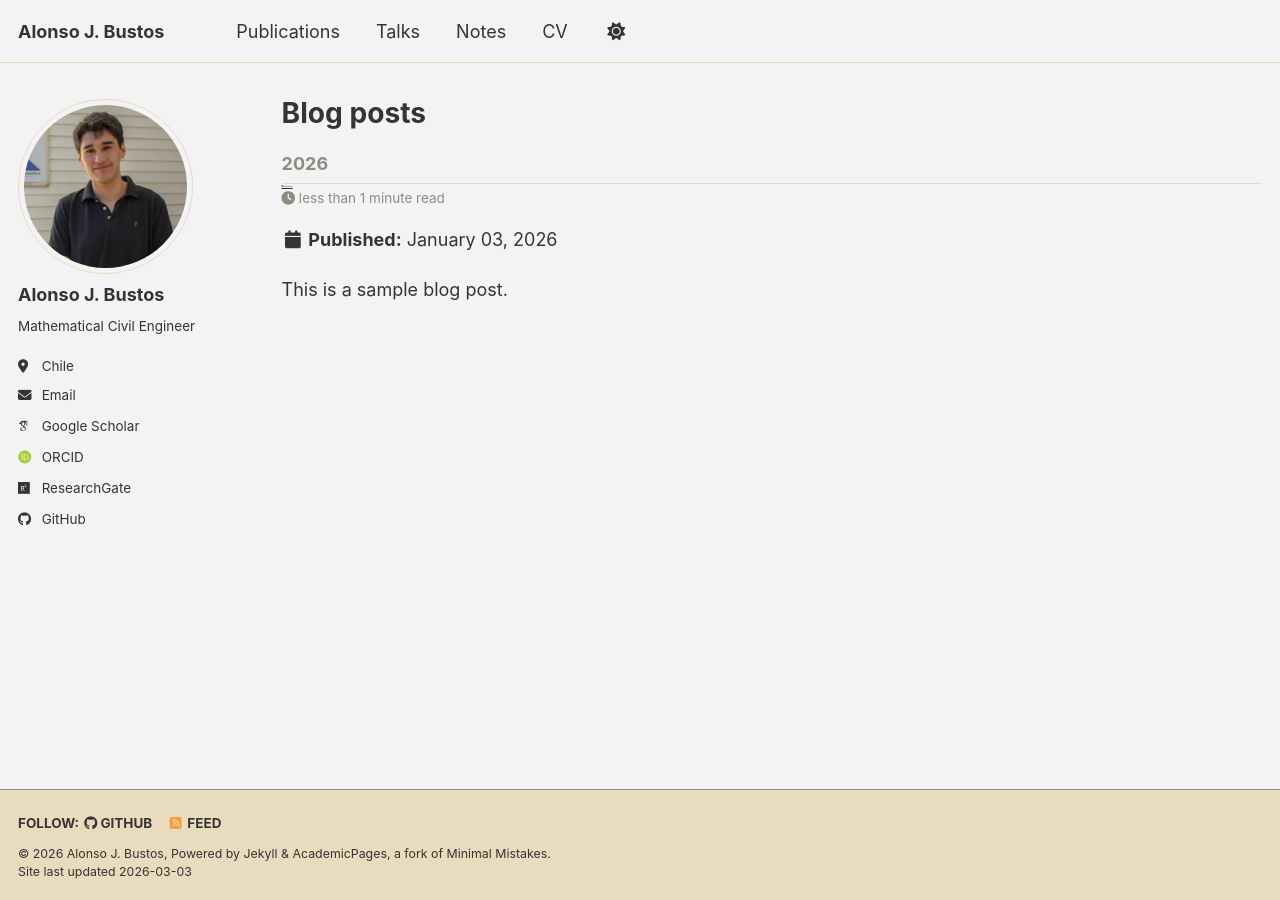
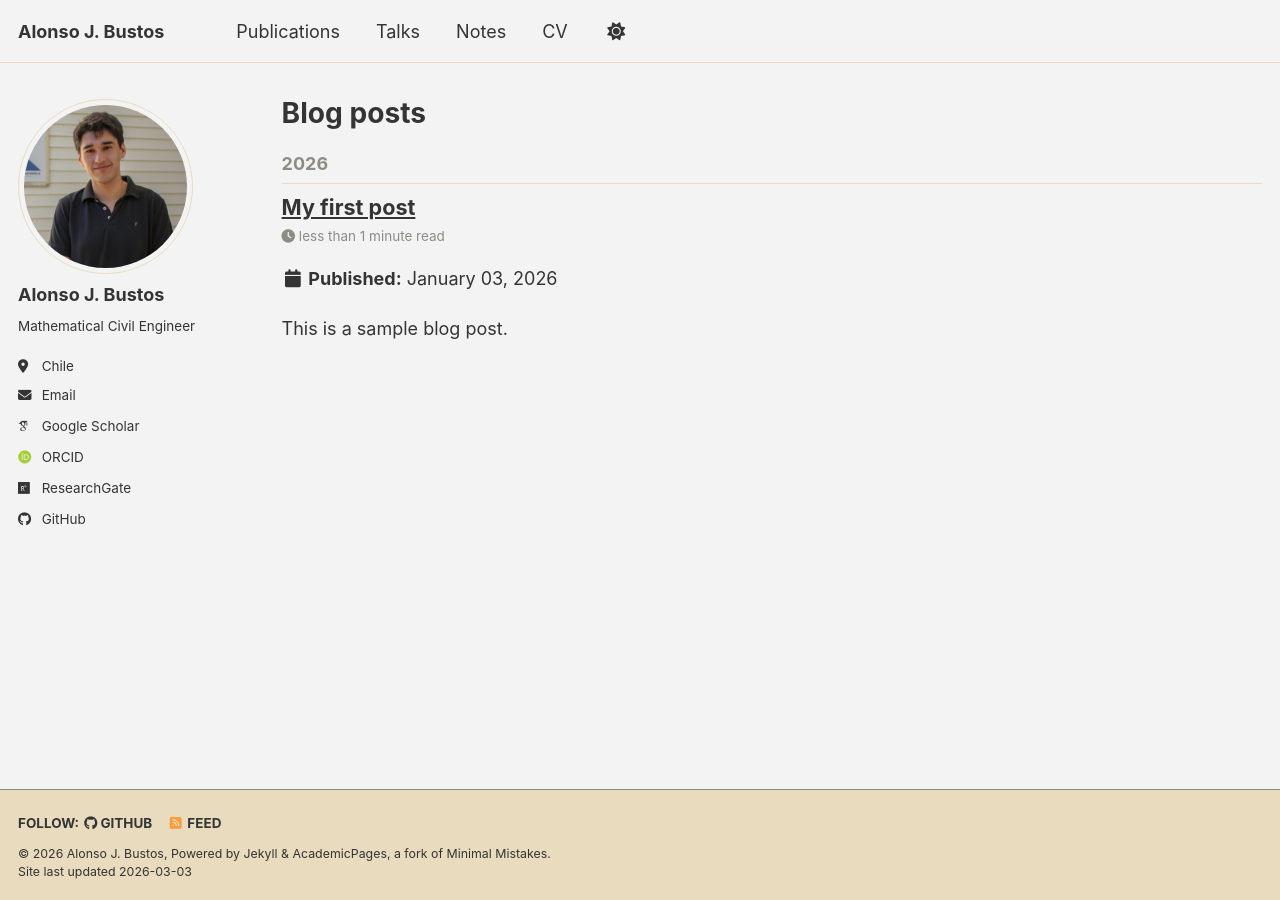
Before and after one commit to alonsojbustos/alonsojbustos.github.io, a Jekyll site: the page built from _pages/year-archive.html, in a window 1280 px wide. Built offline with Jekyll 4.4.1, drawn with Linux system fonts in a browser that asks for light colours; some web fonts are replaced; a script bundle is joined from its source files by our own code; library files that are not in the unit come from our copies.

Commit message:
Update _archive.scss

```diff
--- a/_sass/layout/_archive.scss
+++ b/_sass/layout/_archive.scss
@@ -42,7 +42,7 @@
 .archive__item-title {
   margin-bottom: 0.25em;
   font-family: $sans-serif-narrow;
-  font-size: 0.1em;
+  font-size: 1.2em;
 
   a + a {
     opacity: 0.5;
```
